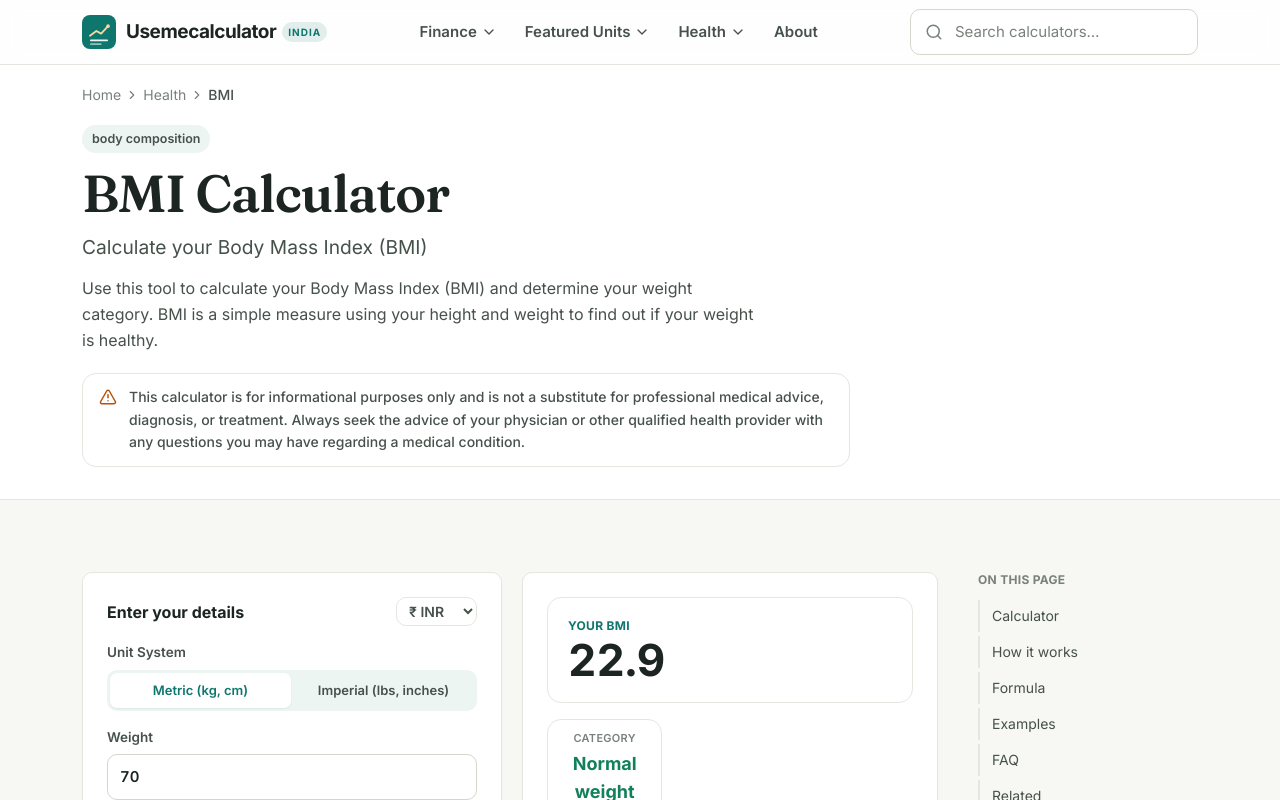
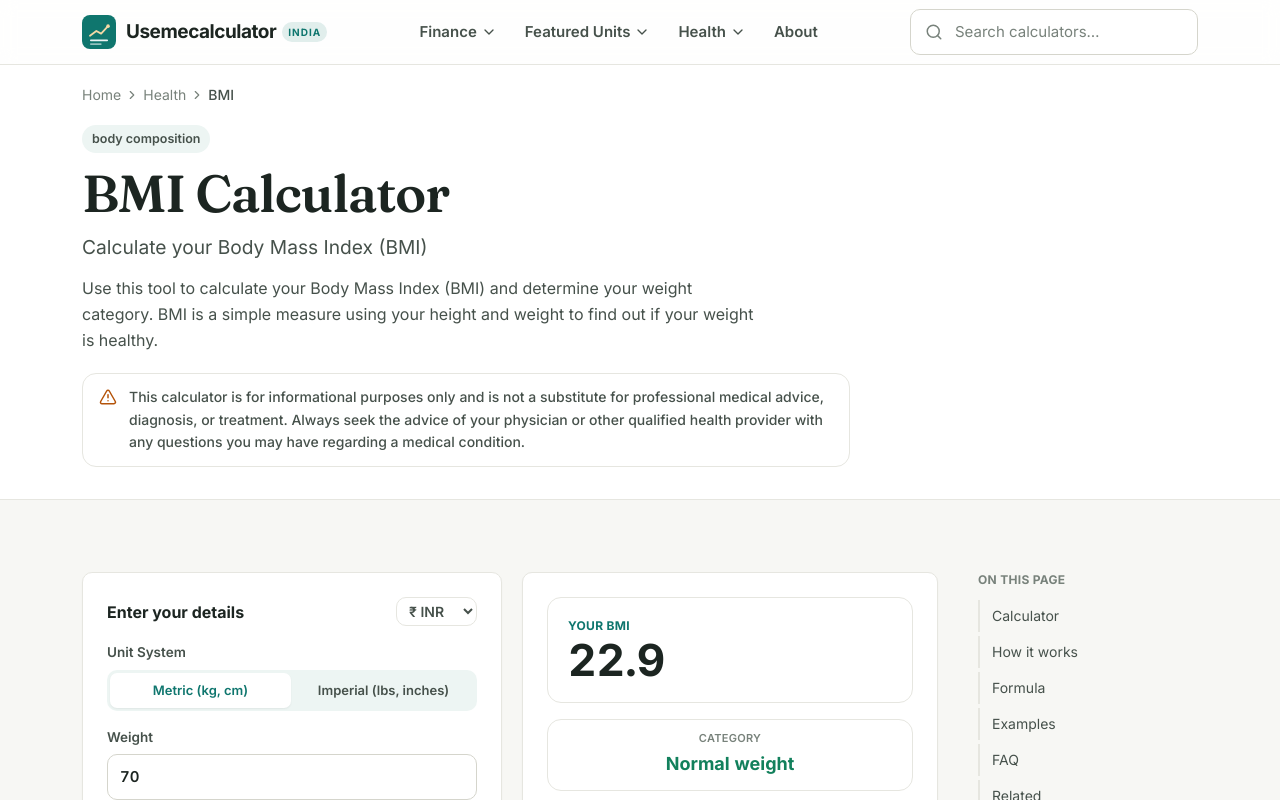
Before and after one commit to harsharhr/loanlens, a Next.js app: page /health/bmi-calculator in a window 1280 px wide. Shown: the top 800 px of the page. Built offline with nearby package versions, Linux system fonts and the light colour scheme.

Commit message:
fix: Update fallback disclaimer for featured-units and fix ResultSummary layout

```diff
--- a/app/featured-units/[slug]/page.tsx
+++ b/app/featured-units/[slug]/page.tsx
@@ -187,7 +187,7 @@ export default async function FeaturedUnitPage({ params }: { params: Promise<{ s
             <Info size={18} className="text-brand shrink-0 mt-0.5" />
             <p className="text-sm text-muted leading-relaxed">
               {calc.disclaimer ??
-                "This calculator is for educational and estimation purposes only and does not constitute financial advice. Real returns, interest rates, taxes and fees vary. Consult a qualified professional before making financial decisions."}
+                "This calculator is for informational purposes only. While we strive for accuracy, please verify critical conversions with professional tools before using them in engineering, scientific, or other critical applications."}
             </p>
           </div>
 
--- a/components/calculators/result-summary.tsx
+++ b/components/calculators/result-summary.tsx
@@ -33,12 +33,12 @@ export function ResultSummary({ metrics, interpretation, currencySymbol, locale
       </div>
 
       {/* Secondary metrics grid */}
-      <div className="grid grid-cols-3 gap-2.5">
+      <div className="flex flex-wrap gap-2.5">
         {secondary.map((m) => (
-          <div key={m.label} className="rounded-lg border border-line bg-surface px-3 py-3 text-center">
+          <div key={m.label} className="flex-1 min-w-[120px] rounded-lg border border-line bg-surface px-3 py-3 text-center">
             <p className="text-[11px] font-semibold uppercase tracking-wide text-muted leading-tight">{m.label}</p>
             <p
-              className="num text-[17px] md:text-lg font-bold mt-1 leading-tight break-words"
+              className="num text-[17px] md:text-lg font-bold mt-1 leading-tight"
               style={{ color: toneColor[m.tone ?? "neutral"] }}
             >
               {formatValue(m.value, m.format, currencySymbol, locale)}
```
